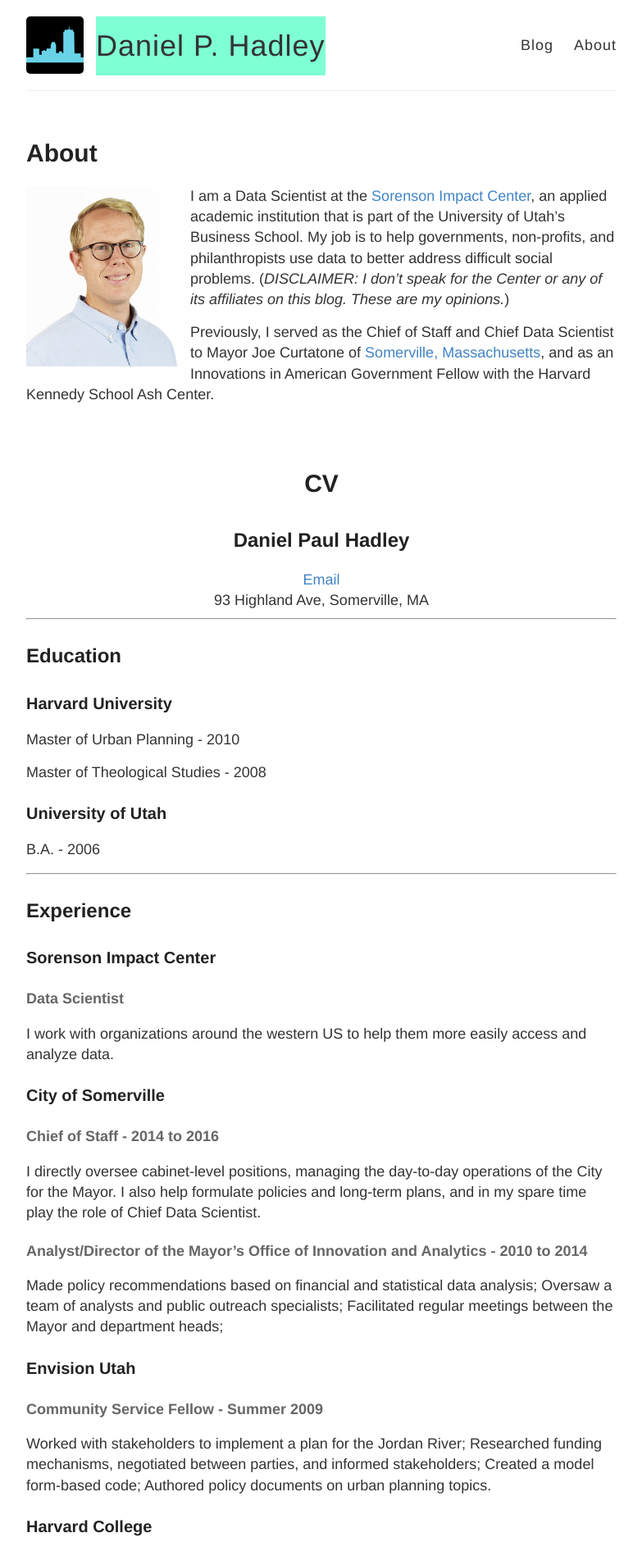
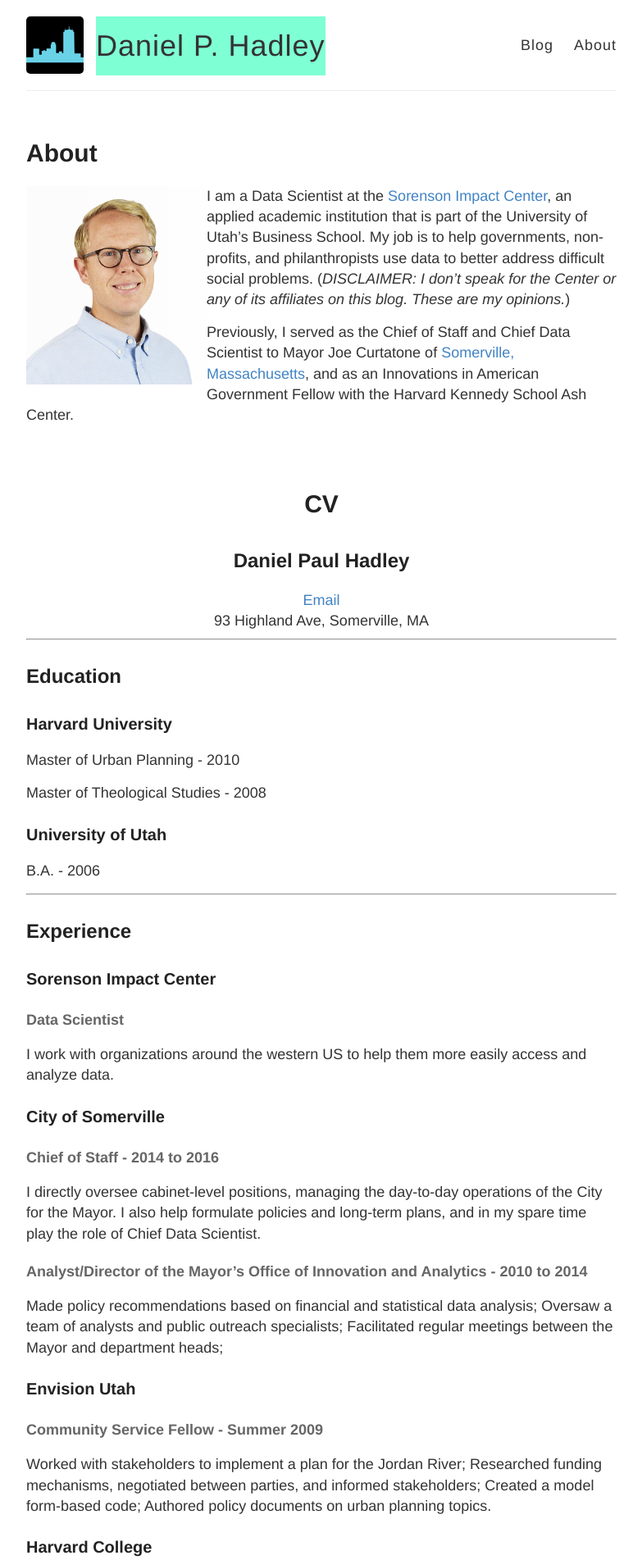
Before and after one commit to DanielHadley/DanielHadley.github.io, a Jekyll site: the page built from about.md, in a window 1280 px wide. Shown: the top 1903 px of the page at 82% size, without its empty margins (248-1031 px from the left). Built offline with Jekyll 4.4.1, drawn with Linux system fonts in a browser that asks for light colours.

Commit message:
try to change pic width

```diff
--- a/about.md
+++ b/about.md
@@ -4,7 +4,7 @@
 permalink: /about/
 ---
 
-<img src="http://danielphadley.com/images/Daniel_Hadley_2016.jpg" alt="Headshot" style="width: 200px;" align="left"/>
+<img src="http://danielphadley.com/images/Daniel_Hadley_2016.jpg" alt="Headshot" style="width: 220px;" align="left"/>
 
 I am a Data Scientist at the [Sorenson Impact Center](http://eccles.utah.edu/sorenson-impact-center/), an applied academic institution that is part of the University of Utah’s Business School. My job is to help governments, non-profits, and philanthropists use data to better address difficult social problems. (*DISCLAIMER: I don't speak for the Center or any of its affiliates on this blog. These are my opinions.*)
 
```
